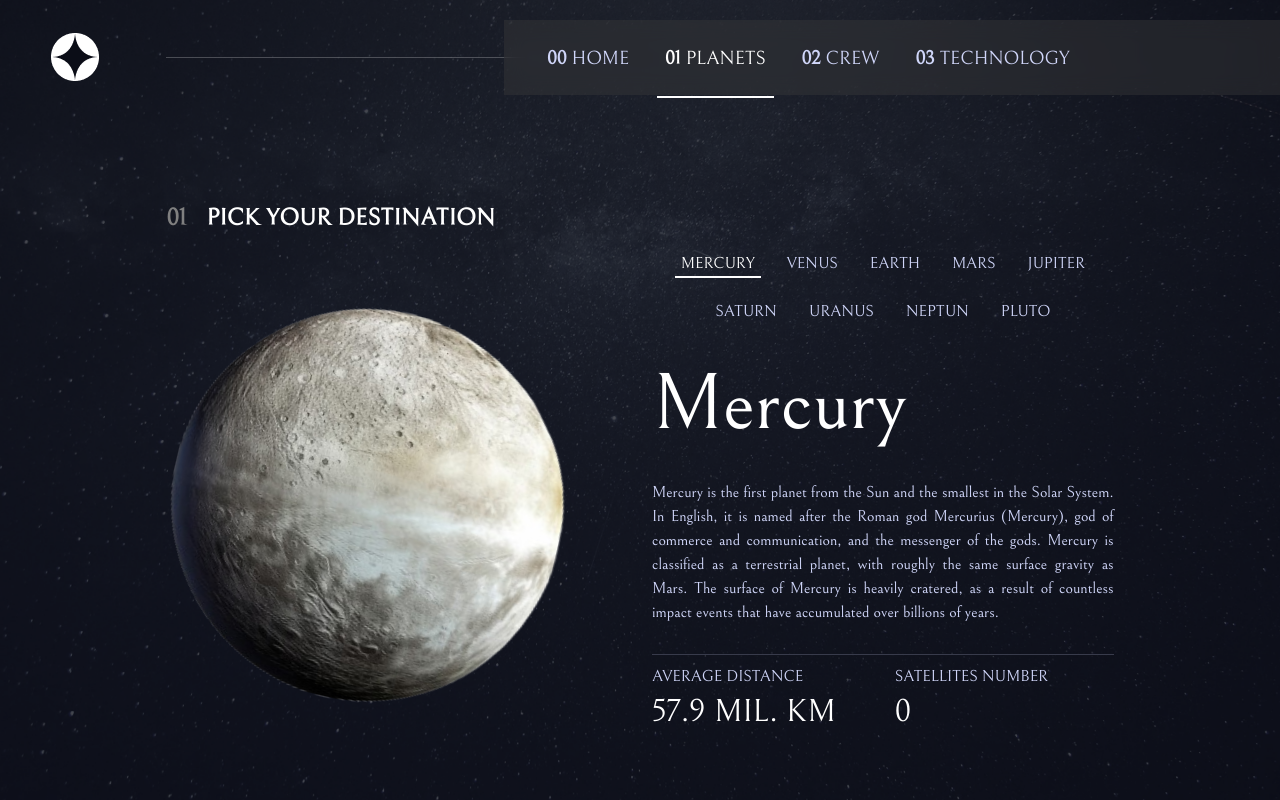
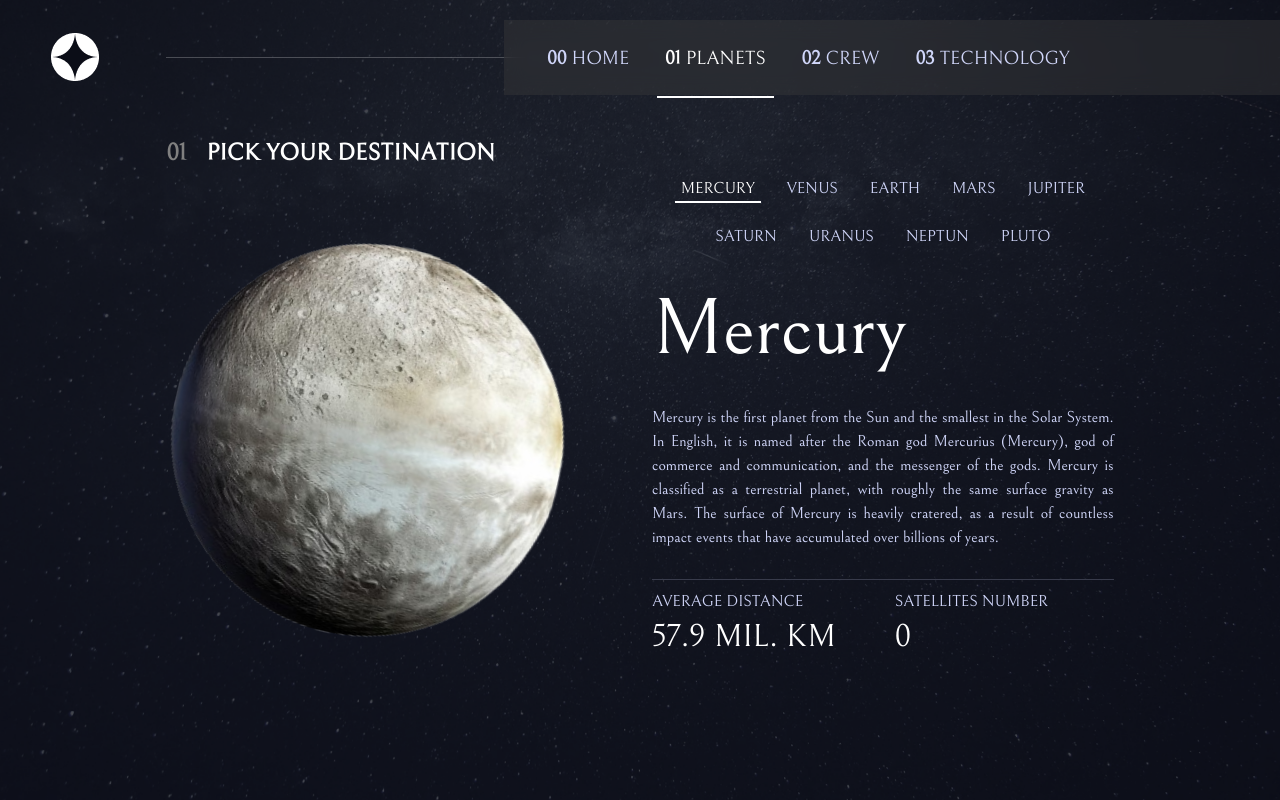
Before and after one commit to AntonioCC147/Space-Exploring-Website, a React (Create React App) app in the folder frontend/: page /planets in a window 1280 px wide. Built offline with nearby package versions, Linux system fonts and the light colour scheme.

Commit message:
Solve visual bug

```diff
--- a/frontend/src/pages/Planets/Planets.css
+++ b/frontend/src/pages/Planets/Planets.css
@@ -10,13 +10,13 @@
 }
 
 .planetsBox {
-    margin-top: calc(100vh - 550px);
+    padding-top: 175px;
 
     color: #FFFFFF;
 }
 
 .planetsText1 {
-    margin-top: calc(100vh - 600px);
+    padding-top: 135px;
 
     font-size: 1.5rem;
     font-weight: bolder;
@@ -107,10 +107,10 @@
 
 @media only screen and (max-width: 767px) {
     .planetsBox {
-        margin-top: 25px !important;
+        padding-top: 25px;
     }
     .planetsText1 {
-        margin-top: 100px !important;
+        padding-top: 100px;
         text-align: center;
     }
     .planetImgBox {
```
